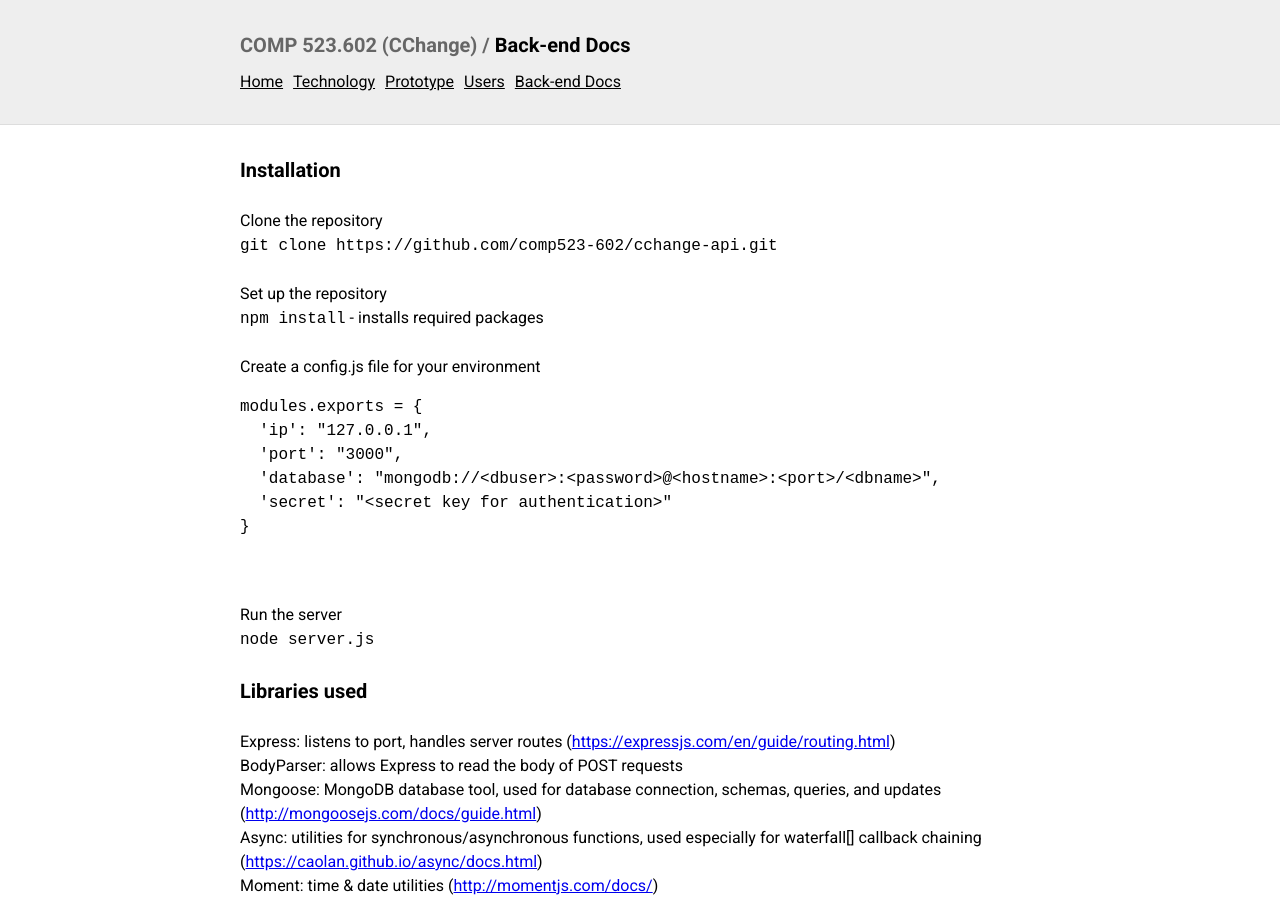
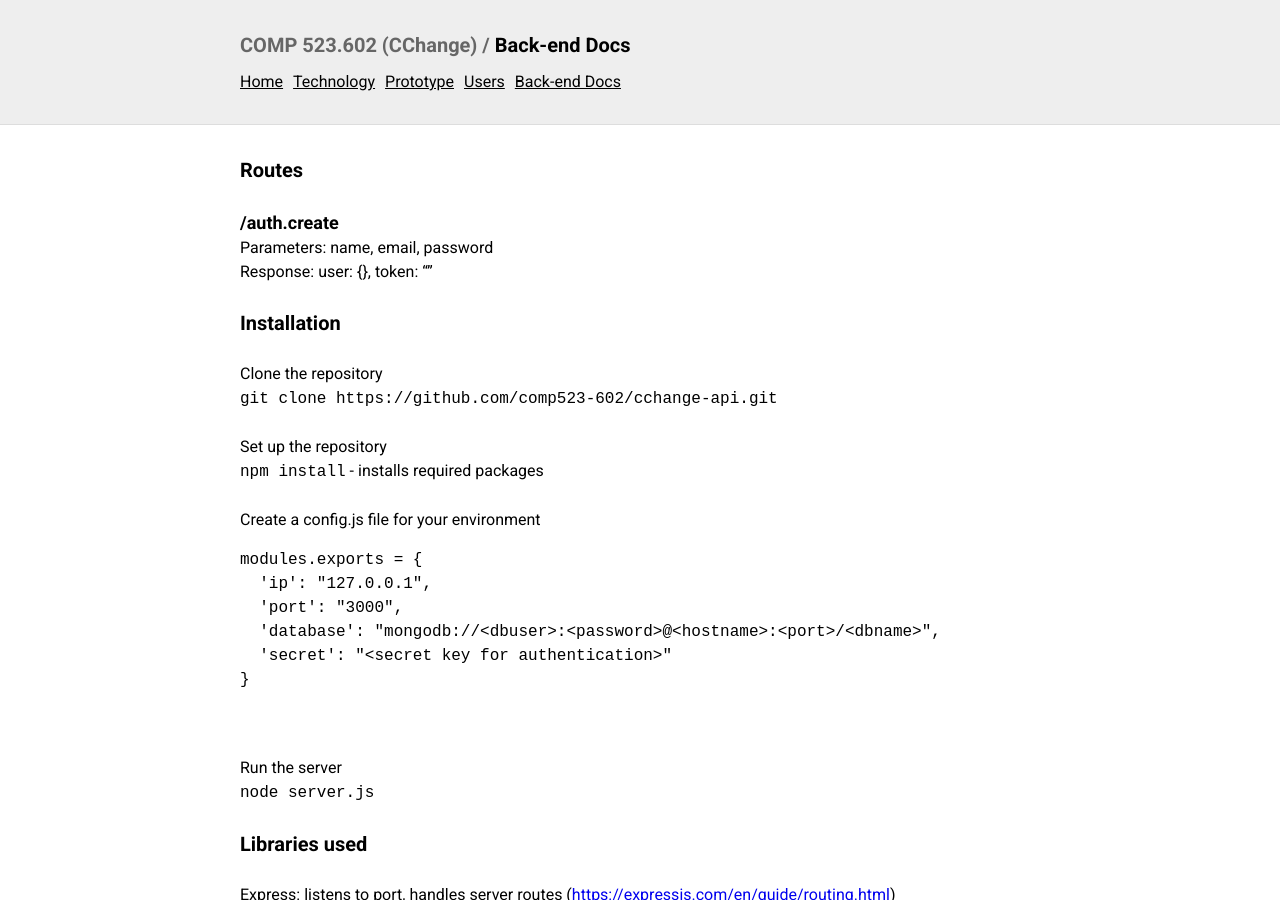
Before and after one commit to comp523-602/cchange-project, a Jekyll site: the page built from back-end-docs.markdown, in a window 1280 px wide and 900 px high. Built offline with Jekyll 4.4.1, drawn with Linux system fonts in a browser that asks for light colours.

Commit message:
Updated Back End Docs

```diff
--- a/back-end-docs.markdown
+++ b/back-end-docs.markdown
@@ -4,6 +4,12 @@ date: 2017-09-13 20:50:00 -04:00
 position: 4
 layout: basic
 ---
+
+## Routes
+
+### /auth.create
+Parameters: name, email, password
+Response: user: {}, token: ""
 
 ## Installation
 
```
